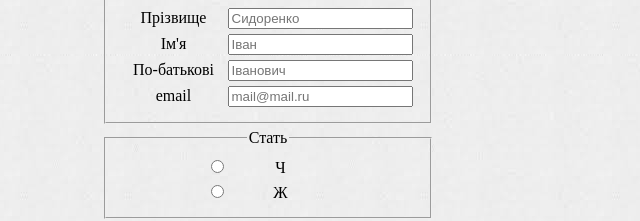
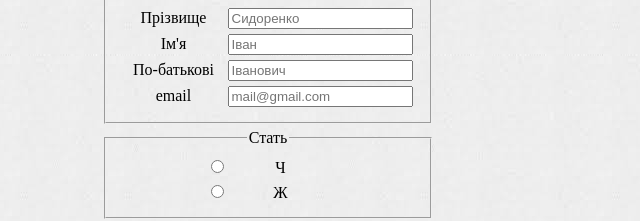
Before and after one commit to theromanovich/dzavd, a plain HTML site: page index.html in a window 1280 px wide. Shown: the part 1814-2035 px from the top of the page, 372-1012 px from the left. Drawn offline with Linux system fonts and the light colour scheme.

Commit message:
Update index.html

```diff
--- a/index.html
+++ b/index.html
@@ -141,7 +141,7 @@
                     id="email"
                     type="text"
                     name="email"
-                    placeholder="mail@mail.ru"
+                    placeholder="mail@gmail.com"
                   />
                 </div>
               </fieldset>
```
